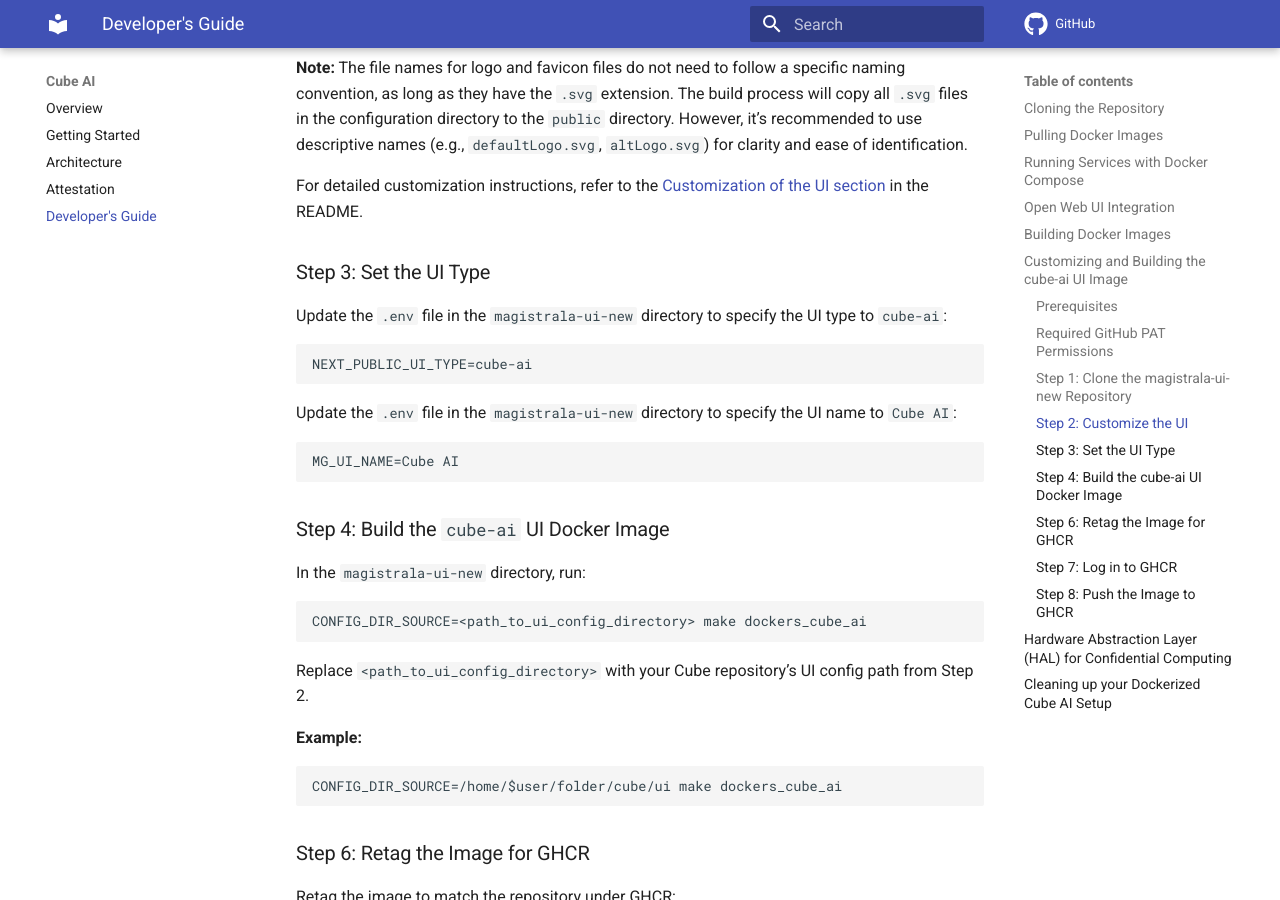
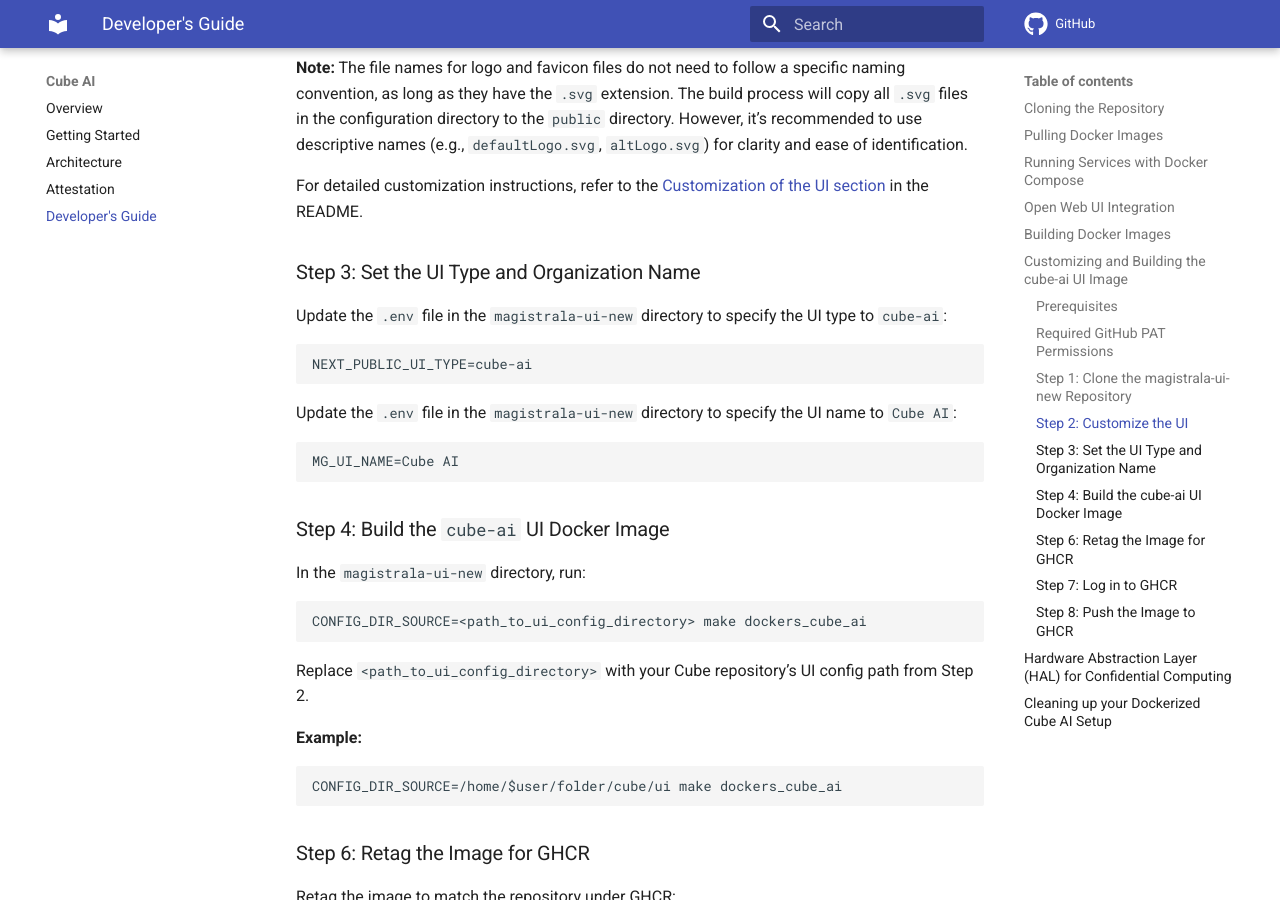
Before and after one commit to ultravioletrs/cube-docs, an MkDocs documentation site: the page built from docs/developer-guide.md, in a window 1280 px wide and 900 px high, scrolled down 3038 px. Built offline with MkDocs 1.6.1 and Material for MkDocs 9.7.7, drawn with Linux system fonts in a browser that asks for light colours; comment, search, counter and statistics services are not loaded.

Commit message:
Add organization name
Signed-off-by: JeffMboya <jangina.mboya@gmail.com>

```diff
--- a/docs/developer-guide.md
+++ b/docs/developer-guide.md
@@ -113,7 +113,7 @@
 
 For detailed customization instructions, refer to the [Customization of the UI section](https://github.com/absmach/magistrala-ui-new/blob/bc3086526451a0247216ac81b4edb4b6f1e2bb02/README.md#customization-of-the-ui) in the README.
 
-### Step 3: Set the UI Type
+### Step 3: Set the UI Type and Organization Name
 
 Update the `.env` file in the `magistrala-ui-new` directory to specify the UI type to `cube-ai`:
 
```
